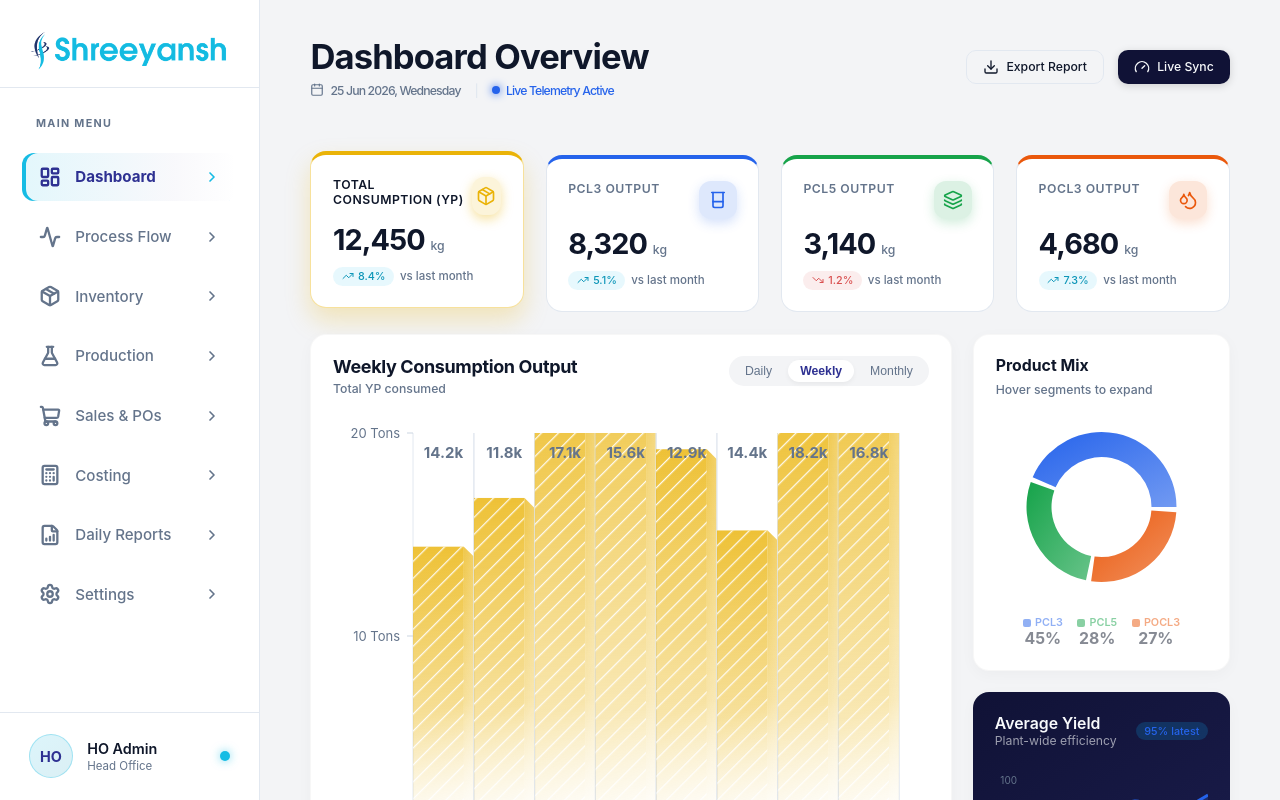
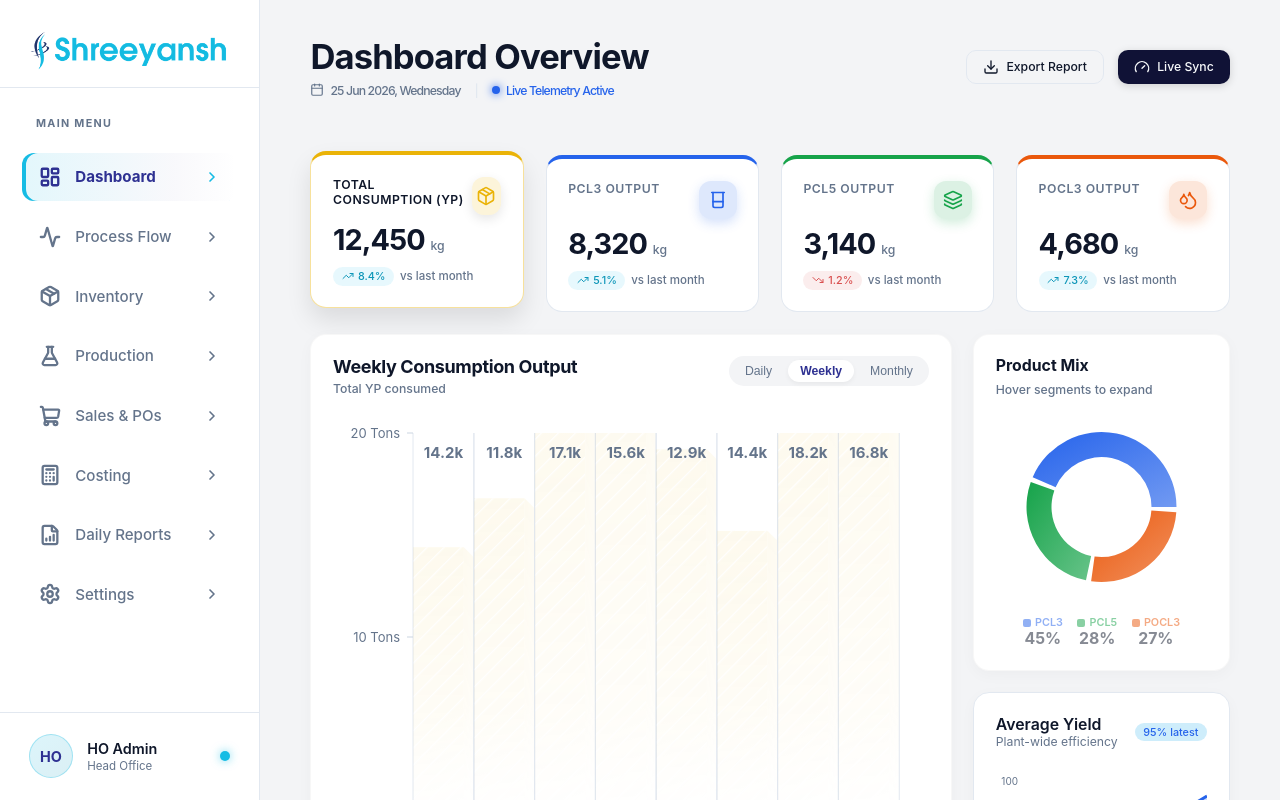
Before and after one commit to Aadyastyles/SHREEYANSH-LABS, a React (Vite) app: page / in a window 1280 px wide. Built offline with nearby package versions, Linux system fonts and the light colour scheme; a web font is replaced by a local one.

Commit message:
style: Neutralize KPI hover shadows, adjust Yield chart to light mode, drastically reduce white fog to bottom 8% with 0.08 opacity

```diff
--- a/src/components/dashboard/BuildingBar.jsx
+++ b/src/components/dashboard/BuildingBar.jsx
@@ -69,8 +69,8 @@ const BuildingBar = (props) => {
           gradientUnits="userSpaceOnUse"
           gradientTransform={`rotate(-20, ${colX + colWidth/2}, ${colY + colHeight})`}
         >
-          <stop offset="0%" stopColor="white" stopOpacity="0.9" />
-          <stop offset="70%" stopColor="white" stopOpacity="0.9" />
+          <stop offset="0%" stopColor="white" stopOpacity="0.08" />
+          <stop offset="70%" stopColor="white" stopOpacity="0.08" />
           <stop offset="100%" stopColor="white" stopOpacity="0" />
         </linearGradient>
         <mask id={maskId}>
--- a/src/components/dashboard/DashboardKpi.jsx
+++ b/src/components/dashboard/DashboardKpi.jsx
@@ -19,7 +19,7 @@ const DashboardKpi = ({ label, value, unit, trend, trendVal, icon: Icon, colorCl
         gap: '0.8rem',
         cursor: 'pointer',
         transform: isElevated ? 'translateY(-4px)' : 'none',
-        boxShadow: isElevated ? `0 12px 24px color-mix(in srgb, ${colorClass} 25%, transparent)` : 'var(--shadow-sm)',
+        boxShadow: isElevated ? `0 12px 24px rgba(0, 0, 0, 0.1)` : 'var(--shadow-sm)',
         transition: 'all 0.2s ease-in-out',
         borderBottom: isActive ? `1px solid color-mix(in srgb, ${colorClass} 40%, transparent)` : '1px solid var(--color-border-light)',
         borderLeft: isActive ? `1px solid color-mix(in srgb, ${colorClass} 40%, transparent)` : '1px solid var(--color-border-light)',
@@ -33,7 +33,7 @@ const DashboardKpi = ({ label, value, unit, trend, trendVal, icon: Icon, colorCl
           width: 38, height: 38, borderRadius: '12px',
           background: `color-mix(in srgb, ${colorClass} 15%, transparent)`,
           display: 'flex', alignItems: 'center', justifyContent: 'center',
-          boxShadow: isElevated ? `0 4px 12px color-mix(in srgb, ${colorClass} 40%, transparent)` : `0 4px 12px color-mix(in srgb, ${colorClass} 20%, transparent)`,
+          boxShadow: isElevated ? `0 4px 12px rgba(0, 0, 0, 0.1)` : `0 4px 12px color-mix(in srgb, ${colorClass} 20%, transparent)`,
           transition: 'all 0.2s ease-in-out'
         }}>
           <Icon size={20} style={{ color: colorClass }} />
--- a/src/components/dashboard/ProductionChart.jsx
+++ b/src/components/dashboard/ProductionChart.jsx
@@ -142,6 +142,7 @@ const ProductionChart = ({ selectedStream = 'YP' }) => {
               name={selectedStream}
               fill={`var(--color-chem-${selectedStream.toLowerCase()})`}
               shape={(props) => <BuildingBar {...props} isAnyHovered={!!activeBarKey} />}
+
               activeBar={(props) => <BuildingBar {...props} active={true} isAnyHovered={!!activeBarKey} />}
               background={{ fill: 'none' }}
               animationDuration={1500}
@@ -155,7 +156,7 @@ const ProductionChart = ({ selectedStream = 'YP' }) => {
                 <stop offset="100%" stopColor="#ffffff" stopOpacity={0.9} />
               </linearGradient>
             </defs>
-            <rect x="0" y="80%" width="100%" height="20%" fill="url(#fog-grad)" style={{ pointerEvents: 'none' }} />
+            <rect x="0" y="92%" width="100%" height="8%" fill="url(#fog-grad)" style={{ pointerEvents: 'none' }} />
           </BarChart>
         </ResponsiveContainer>
       </div>
--- a/src/components/dashboard/YieldTrendChart.jsx
+++ b/src/components/dashboard/YieldTrendChart.jsx
@@ -4,11 +4,11 @@ import { yieldTrend } from './DashboardData';
 
 const YieldTrendChart = () => {
   return (
-    <div className="card" style={{ display: 'flex', flexDirection: 'column', background: 'linear-gradient(145deg, var(--color-bg-dark), var(--color-bg-dark-raised))', color: '#fff', border: 'none' }}>
+    <div className="card" style={{ display: 'flex', flexDirection: 'column', border: '1px solid var(--color-border-light)' }}>
       <div style={{ display: 'flex', justifyContent: 'space-between', alignItems: 'center', marginBottom: '1rem' }}>
         <div>
-          <h3 style={{ fontSize: '1.1rem', fontWeight: 600, margin: 0, color: 'var(--color-text-white)' }}>Average Yield</h3>
-          <div className="text-sm" style={{ color: 'var(--color-text-muted-light)' }}>Plant-wide efficiency</div>
+          <h3 style={{ fontSize: '1.1rem', fontWeight: 600, margin: 0, color: 'var(--color-text-dark)' }}>Average Yield</h3>
+          <div className="text-sm" style={{ color: 'var(--color-text-muted-dark)' }}>Plant-wide efficiency</div>
         </div>
         <span className="badge badge-green" style={{ background: 'rgba(14, 165, 233, 0.2)', color: 'var(--color-chem-pcl3)' }}>95% latest</span>
       </div>
```
